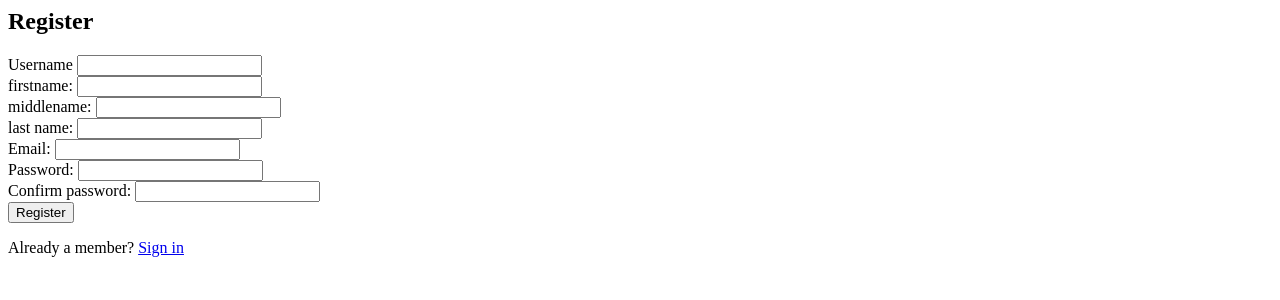
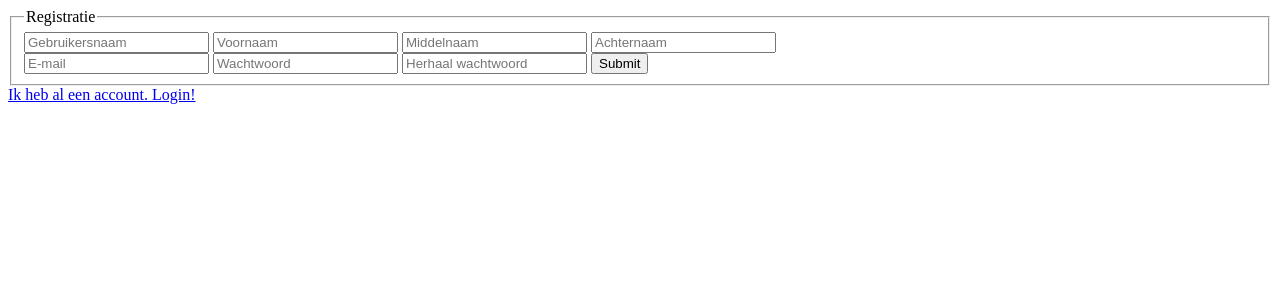
Before and after one commit to Shivava/Project1, a PHP site: page /register.php in a window 1280 px wide. Shown: the top 300 px of the page. Run offline with PHP 8.4, Linux system fonts and the light colour scheme.

Commit message:
meerdere dingen aangepast

```diff
--- a/register.php
+++ b/register.php
@@ -2,56 +2,24 @@
 
 <html>
   <head>
-    <title>Registration system PHP and MySQL</title>
+    <meta charset="utf-8">
+    <title>Registratie scherm</title>
   </head>
 
   <body>
-    <div class="header">
-    	<h2>Register</h2>
-    </div>
-
-    <form method="post" action="register.php">
-    	<div class="input-group">
-    	  <label>Username</label>
-    	  <input type="text" name="username">
-    	</div>
-
-      <div class="input-group">
-    	  <label>firstname:</label>
-    	  <input type="text" name="username">
-    	</div>
-
-      <div class="input-group">
-        <label>middlename:</label>
-        <input type="text" name="middlename">
-      </div>
-
-      <div class="input-group">
-    	  <label>last name:</label>
-    	  <input type="text" name="lastname">
-    	</div>
-    	<div class="input-group">
-    	  <label>Email:</label>
-    	  <input type="email" name="email">
-    	</div>
-
-    	<div class="input-group">
-    	  <label>Password:</label>
-    	  <input type="password" name="password_1">
-    	</div>
-
-    	<div class="input-group">
-    	  <label>Confirm password:</label>
-    	  <input type="password" name="password_2">
-    	</div>
-
-    	<div class="input-group">
-    	  <button type="submit" class="btn" name="reg_user">Register</button>
-    	</div>
-
-    	<p>
-    		Already a member? <a href="login.php">Sign in</a>
-    	</p>
+  	<form method="post" action='register.php' method='post' accept-charset='UTF-8'>
+      <fieldset >
+        <legend>Registratie</legend>
+        <input type="text" name="uname" placeholder="Gebruikersnaam" required/>
+        <input type="text" name="uname" placeholder="Voornaam" required/>
+      	<input type="text" name="mname" placeholder="Middelnaam" />
+      	<input type="text" name="lname" placeholder="Achternaam" required/><br/>
+        <input type="email" name="email" placeholder="E-mail" required/>
+        <input type="password" name="pwd" placeholder="Wachtwoord" required/>
+        <input type="password" name="repeatpwd" placeholder="Herhaal wachtwoord" required/>
+        <input type="submit" value"Sign up!"/>
+      </fieldset>
+      <a href="login.php">Ik heb al een account. Login!</a>
     </form>
   </body>
 </html>
```
Also changed, not shown: login.php (+3 -5 lines), reset.php (+2 -5 lines), sql_statements.sql (+12 -12 lines).
